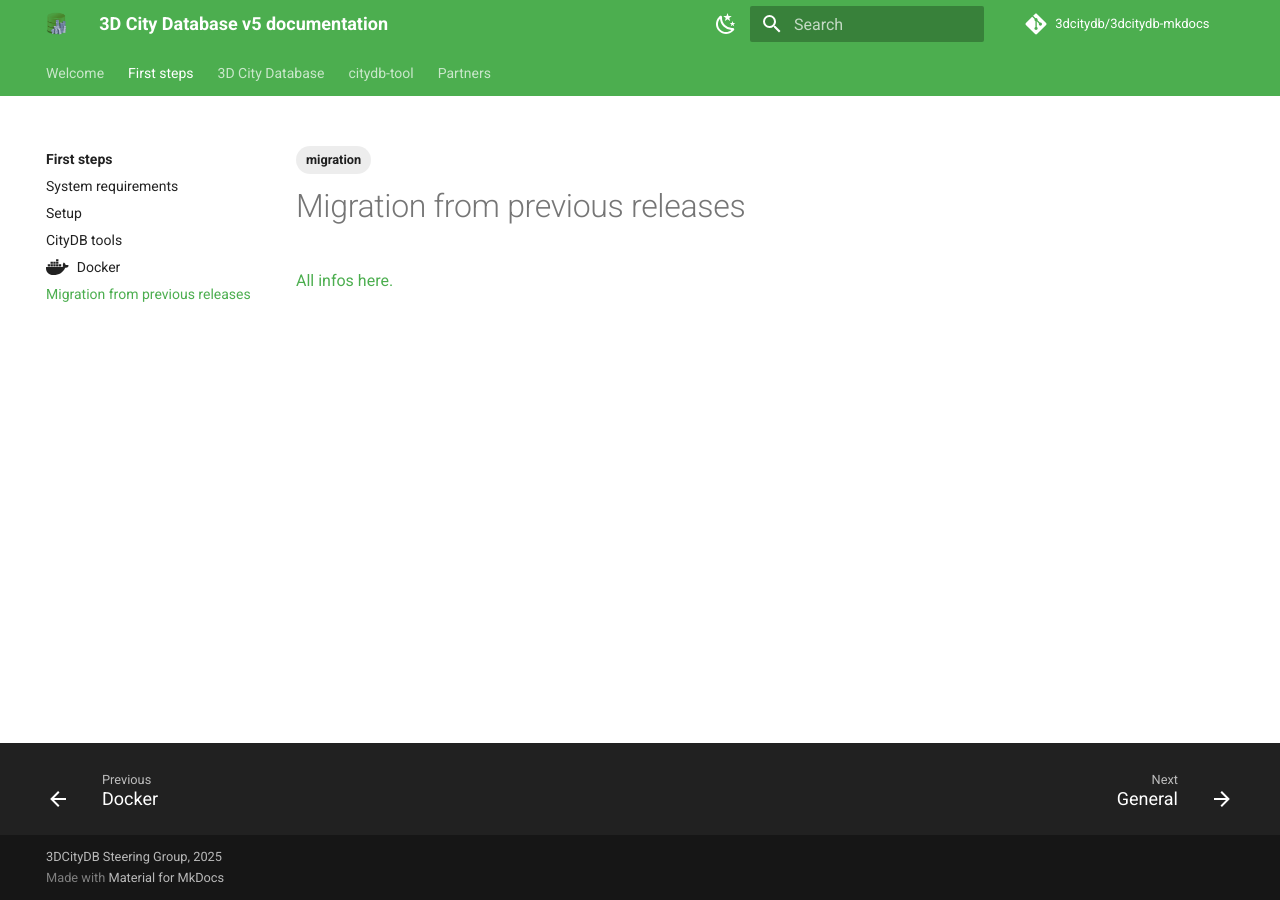
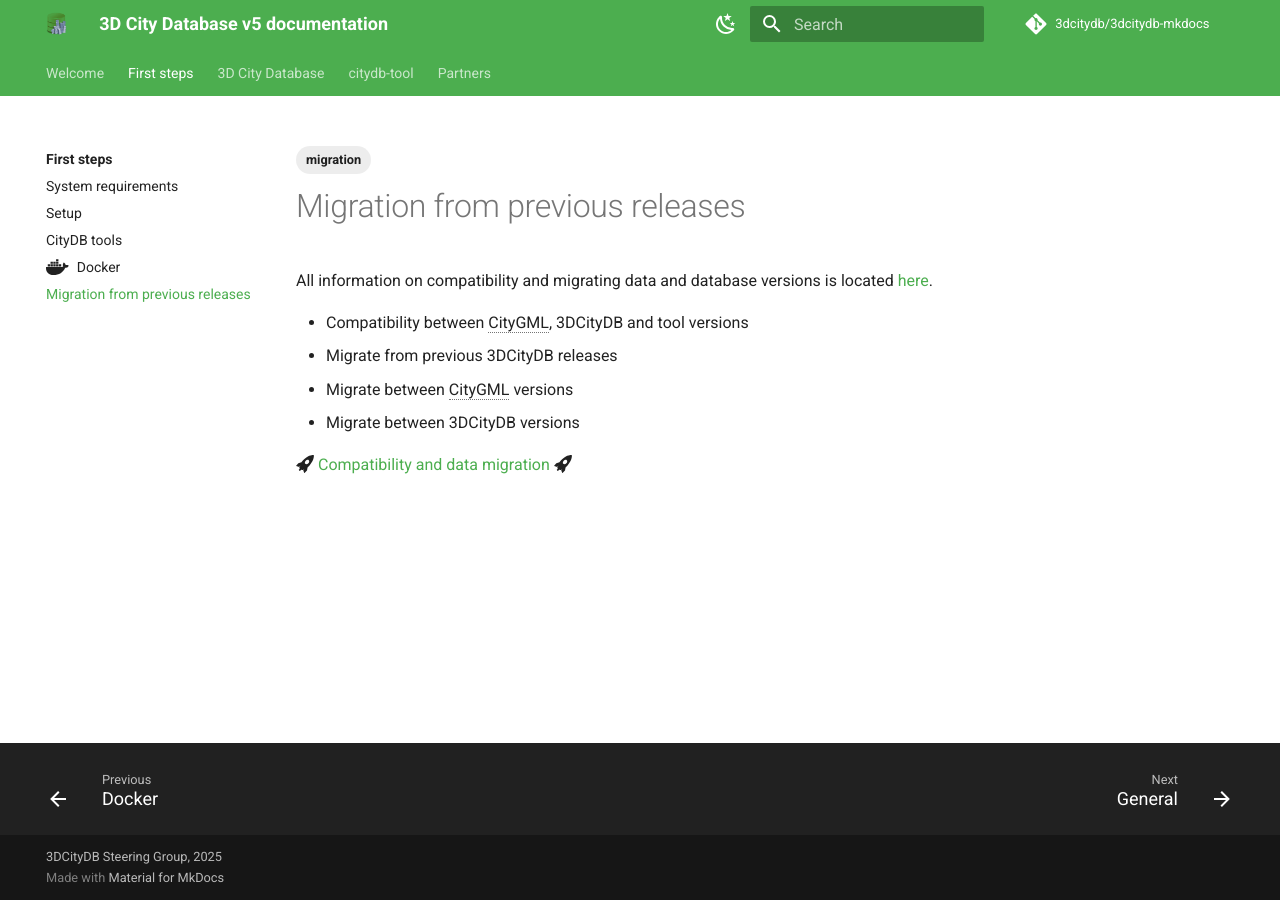
Before and after one commit to BWibo/3dcitydb-mkdocs, an MkDocs documentation site: the page built from docs/first-steps/migration.md, in a window 1280 px wide. Built offline with MkDocs 1.6.1 and Material for MkDocs 9.7.7, drawn with Linux system fonts in a browser that asks for light colours; comment, search, counter and statistics services are not loaded.

```diff
--- a/docs/first-steps/migration.md
+++ b/docs/first-steps/migration.md
@@ -6,4 +6,11 @@ tags:
   - migration
 ---
 
-[All infos here.](../compatibility.md#migrate-citygml-or-cityjson-data)
+All information on compatibility and migrating data and database versions is located [here](../compatibility.md#migrate-citygml-or-cityjson-data).
+
+- Compatibility between CityGML, 3DCityDB and tool versions
+- Migrate from previous 3DCityDB releases
+- Migrate between CityGML versions
+- Migrate between 3DCityDB versions
+
+:simple-rocket: [Compatibility and data migration](../compatibility.md) :simple-rocket:
```
Also changed, not shown: docs/first-steps/index.md (+2 -2 lines), docs/index.md (+4 -0 lines).
